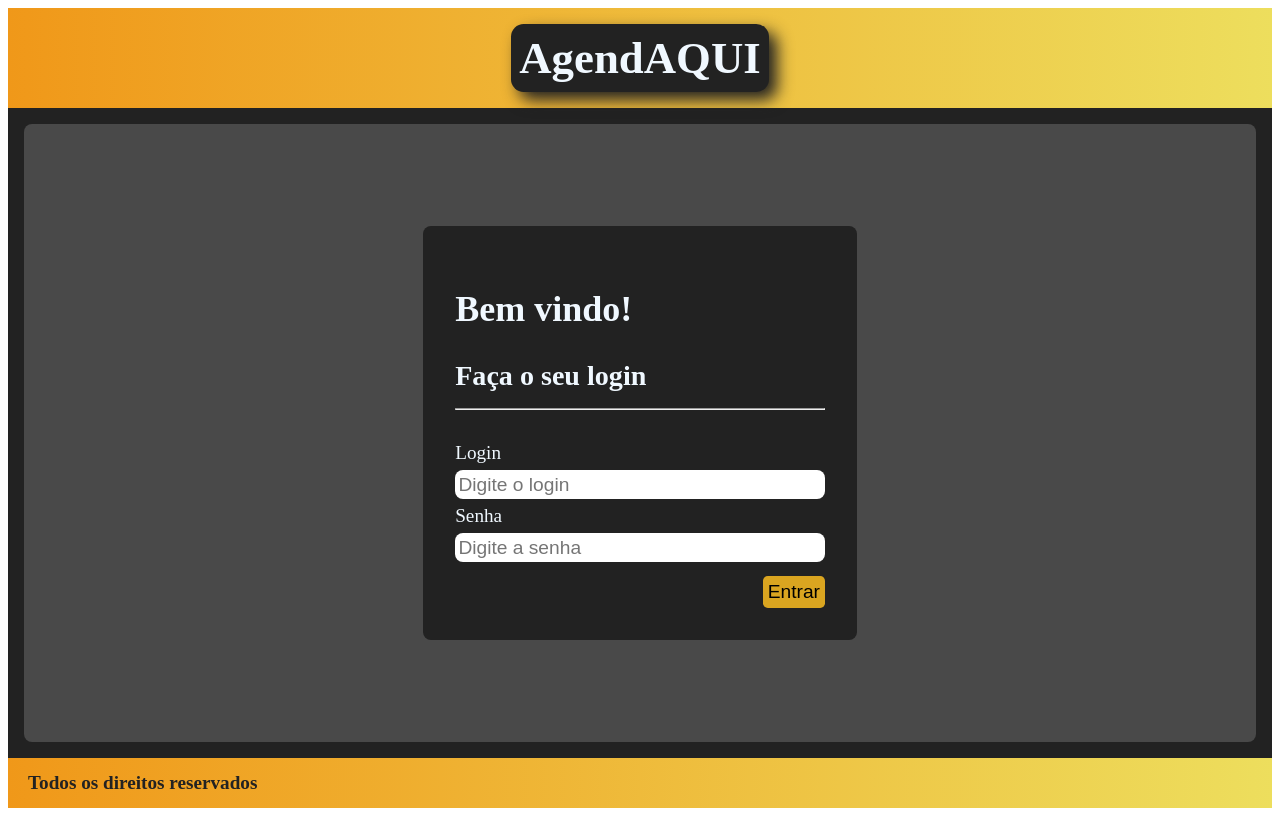
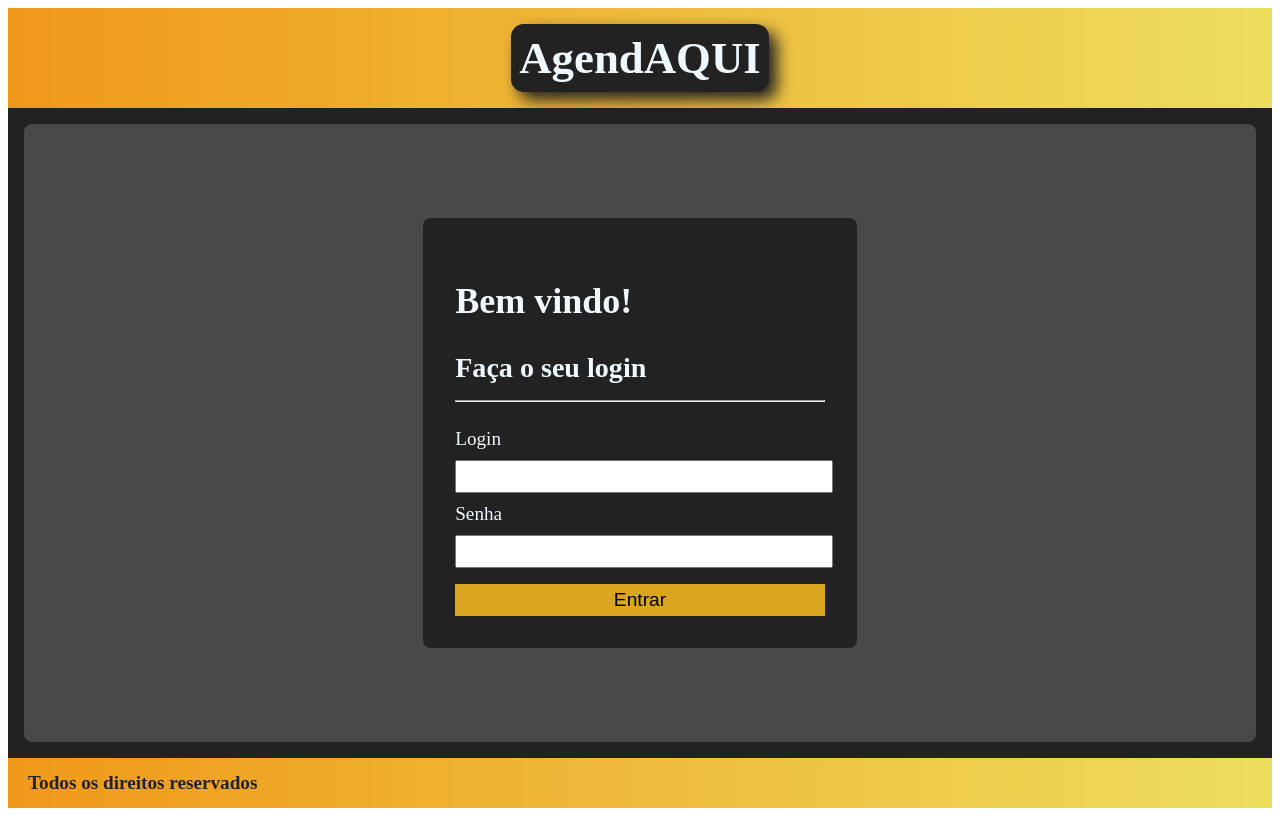
Before and after one commit to AdanEinstein/AgendAQUI, a Next.js app: page / in a window 1280 px wide. Built offline with nearby package versions, Linux system fonts and the light colour scheme.

Commit message:
GetToken

```diff
--- a/components/Button.tsx
+++ /dev/null
@@ -1,13 +0,0 @@
-import { ButtonHTMLAttributes, DOMAttributes, EventHandler } from "react";
-import styles from "/styles/Button.module.css"
-
-interface Props {
-    value: string;
-    rest?: DOMAttributes<any>
-}
-
-const Button: React.FC<Props> = ({ value, ...rest }) => {
-	return <button className={styles.Button} {...rest}>{value}</button>;
-};
-
-export default Button;
--- a/components/Input.tsx
+++ /dev/null
@@ -1,19 +0,0 @@
-import styles from "/styles/Input.module.css"
-
-interface Props {
-	id: string;
-	label: string;
-	placeholder?: string;
-	type: string;
-}
-
-const Input: React.FC<Props> = ({ id, label, type, placeholder }) => {
-	return (
-		<div className={styles.Input}>
-			<label htmlFor={id}>{label}</label>
-			<input id={id} type={type} placeholder={placeholder || ""} />
-		</div>
-	);
-};
-
-export default Input;
--- a/components/login/FormLogin.module.css
+++ b/components/login/FormLogin.module.css
@@ -10,7 +10,7 @@
 
 .saudacao{
     /* Margins */
-    margin-bottom: 2rem;
+    margin-bottom: 1rem;
     /* Alinhamneto */
     text-align: left;
     /* Fontes */
@@ -33,6 +33,20 @@
     width: 90%;
 }
 
+.inputs{
+    /* Flexbox */
+    display: flex;
+    flex-direction: column;
+}
+
+.inputs input,.inputs label{
+    /* Tamanho */
+    width: 100%;
+    /* Fontes */
+    font-size: larger;
+    /* Margins */
+    margin: 10px 0 0 0;
+}
 
 @media (min-width: 800px) {
     .FormLogin{
@@ -53,5 +67,27 @@
     display: flex;
     justify-content: flex-end;
     /* Margins */
-    margin-top: 0.5rem;
+    margin-top: 1rem;
 }
+
+.botoes button{
+    /* Fontes */
+    font-size: larger;
+    font-weight: lighter;
+    font-family: Arial, Helvetica, sans-serif;
+    /* Tamanho */
+    padding: 0.3rem;
+    width: 100%;
+    /* Cores */
+    background-color: goldenrod;
+    /* Bordas */
+    border: none;
+}
+
+.botoes button:hover{
+    /* Cores */
+    background-color: #000;
+    color: goldenrod;
+    /* cursor */
+    cursor: pointer;
+}
--- a/components/login/FormLogin.tsx
+++ b/components/login/FormLogin.tsx
@@ -1,5 +1,3 @@
-import Button from "../Button";
-import Input from "../Input";
 import styles from "./FormLogin.module.css";
 
 const FormLogin: React.FC<any> = () => {
@@ -11,20 +9,18 @@ const FormLogin: React.FC<any> = () => {
                     <h3> Faça o seu login</h3>
                     <hr />
                 </div>
-				<Input
-					id="login"
-					label="Login"
-					type="text"
-					placeholder="Digite o login"
-				/>
-				<Input
-					id="senha"
-					label="Senha"
-					type="Passoword"
-					placeholder="Digite a senha"
-				/>
+                <div className={styles.inputs}>
+                    <label htmlFor="login">
+                        Login
+                        <input id="login" type="text" />
+                    </label>
+					<label htmlFor="senha">
+						Senha
+						<input type="password" id="senha" />
+					</label>
+                </div>
                 <div className={styles.botoes}>
-					<Button value="Entrar" />
+                    <button>Entrar</button>
                 </div>
             </div>
         </div>
--- /dev/null
+++ b/pages/api/GetToken.js
@@ -0,0 +1,7 @@
+export default async function GetToken(request, response) {
+    const login = request.query.login;
+    const password = request.query.password;
+    const api = await fetch("https://agendaqui-api.herokuapp.com/login");
+    api.body = JSON.stringify({ login, password });
+    response(api.status(200).json());
+}
--- a/pages/index.tsx
+++ b/pages/index.tsx
@@ -6,7 +6,7 @@ const Home: React.FC = () => {
     return (
         <Layout>
             <Card>
-				<FormLogin/>
+                <FormLogin />
             </Card>
         </Layout>
     );
--- a/styles/Button.module.css
+++ /dev/null
@@ -1,21 +0,0 @@
-.Button{
-    /* Fontes */
-    font-size: 1.2rem;
-    font-weight: lighter;
-    /* Margins */
-    padding: 0.3rem;
-    /* Bordas */
-    border: none;
-    border-radius: 0.3rem;
-    /* Cores */
-    background-color: goldenrod;
-    color: rgb(0, 0, 0);
-}
-
-.Button:hover{
-    /* Cores */
-    background-color: #FFF;
-    color: goldenrod;
-    /* Cursor */
-    cursor: pointer;
-}
--- a/styles/Input.module.css
+++ /dev/null
@@ -1,21 +0,0 @@
-.Input{
-    /* Flexbox */
-    display: flex;
-    flex-direction: column;
-}
-
-.Input > label{
-    /* Fontes */
-    font-size: 1.2rem;
-}
-
-.Input > input{
-    /* Fontes */
-    font-size: 1.2rem;
-    /* Margins */
-    padding: 0.2rem;
-    margin: 0.4rem 0;
-    /* Bordas */
-    border: none;
-    border-radius: 0.5rem;
-}
```
Lines whose indentation alone changed are shown as unchanged.
